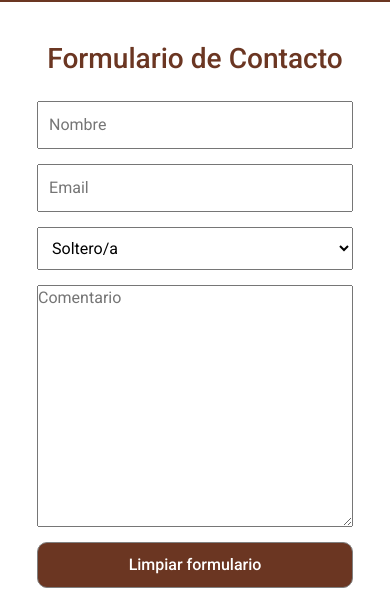
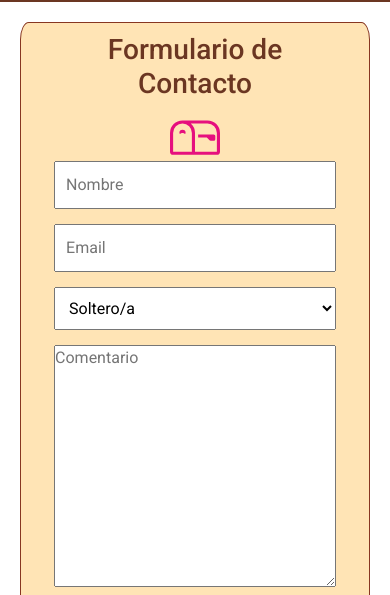
Before and after one commit to JhersonHuacho/restaurante_franciscohuacho, a website: page pages/contacto.html in a window 390 px wide. Shown: the part 114-709 px from the top of the page. Drawn offline with nearby package versions, Linux system fonts and the light colour scheme.

Commit message:
Modificación del html y css de contacto

```diff
--- a/pages/contacto.html
+++ b/pages/contacto.html
@@ -67,11 +67,12 @@
 
     <main id="contacto">
       <section class="contacto-section">
-        <h1>Formulario de Contacto</h1>
+        <div class="contacto-contenido">
+          <div class="contacto-contenido-left">
             <form action="" class="contacto-form">
               <div class="contacto-form-inputs">
                 <input type="text" name="name" id="name" placeholder="Nombre" required>
-            <input type="text" name="email" id="email" placeholder="Email" required>
+                <input type="email" name="email" id="email" placeholder="Email" required>
                 <select name="estadocivil" id="estadocivil">
                   <option value="S">Soltero/a</option>
                   <option value="C">Casado/a</option>
@@ -85,6 +86,12 @@
                 <input type="submit" value="Enviar formulario">
               </div>
             </form>
+          </div>
+          <div class="contacto-contenido-right">
+            <h1>Formulario de Contacto</h1>
+            <img class="contacto-svg" src="../multimedia/image/mailbox.svg" alt="mailbox">
+          </div>
+        </div>
       </section>
     </main>
 
--- a/scss/pages/_contacto.scss
+++ b/scss/pages/_contacto.scss
@@ -1,10 +1,27 @@
 /**************************************************/
 /***** Formulario (FORM) **************************/
 /**************************************************/
-#contacto .contacto-section {
+#contacto .contacto-svg {
+    width: 100px;
+    color: #e6107e;
+}
+#contacto .contacto-contenido {
+    background-color: moccasin;
+    max-width: 80rem;
+    margin: 2rem auto;
+    border: 1px solid #873622;
+    border-radius: 2.5%;
+
     display: flex;
-    flex-direction: column;
-    align-items: center;
+}
+#contacto .contacto-contenido-left {
+    width: 60%;
+}
+#contacto .contacto-contenido-right {
+    width: 200px;
+    // background-color: #FFA22B;
+    width: 40%;
+    border-radius: 5px 5% 5% 10px;
 }
 #contacto .contacto-section h1 {
     color: #6b3622;
@@ -12,7 +29,6 @@
     margin-bottom: 25px;
 }
 #contacto .contacto-section .contacto-form {
-    width: 80%;
     display: flex;
     flex-direction: column;
     align-items: center;
@@ -22,6 +38,7 @@
     flex-direction: column;
     /* justify-content: center; */
     align-items: center;
+    margin-top: 5rem;
 }
 #contacto .contacto-section .contacto-form .contacto-form-inputs input {
     width: 400px;
@@ -48,6 +65,7 @@
     display: flex;
     justify-content: space-around;
     margin-bottom: 50px;
+    width: 100%;
 }
 #contacto .contacto-section .contacto-form .contacto-form-buttons input {
     padding: 10px 15px;
@@ -62,3 +80,64 @@
     background-color: #e6107e;
     cursor: pointer;
 }
+
+@media (max-width: 575.98px) {
+    #contacto .contacto-contenido {
+        max-width: 50rem;
+        margin: 2rem 2rem;
+
+        display: flex;
+        flex-direction: column-reverse;
+        align-items: center;
+    }
+
+    #contacto .contacto-contenido-left {
+        width: 90%;
+    }
+
+    #contacto .contacto-contenido-right {
+        width: 90%;
+        text-align: center;
+    }
+
+    #contacto .contacto-contenido-right h1 {
+        margin: 1rem 2rem;
+    }
+
+    #contacto .contacto-contenido-right .contacto-svg {
+        width: 50px;
+    }
+
+    #contacto .contacto-section .contacto-form {
+        width: 100%;
+        align-items: stretch;
+    }
+    #contacto .contacto-section .contacto-form .contacto-form-inputs {
+        margin: 0;
+    }
+    #contacto .contacto-section .contacto-form .contacto-form-inputs input {
+        width: 90%;
+        margin-bottom: 15px;
+        padding: 10px;
+    }
+    #contacto .contacto-section .contacto-form .contacto-form-inputs select {
+        width: 90%;
+        margin-bottom: 15px;
+        padding: 10px;
+        align-self: center;
+    }
+    #contacto .contacto-section .contacto-form .contacto-form-inputs textarea {
+        width: 90%;
+        margin-bottom: 15px;
+        align-self: center;
+    }
+    #contacto .contacto-section .contacto-form .contacto-form-buttons {
+        display: flex;
+        flex-direction: column;
+        row-gap: 10px;
+        width: 90%;
+        margin: 0 auto;
+        padding-bottom: 20px;
+    }
+
+}
--- a/scss/pages/_home.scss
+++ b/scss/pages/_home.scss
@@ -112,34 +112,7 @@
     width: 100%;
     overflow: hidden;
   }
-  #contacto .contacto-section .contacto-form {
-    align-items: stretch;
-    width: 90%;
-  }
-  #contacto .contacto-section .contacto-form .contacto-form-inputs input {
-    width: 90%;
-    margin-bottom: 15px;
-    padding: 10px;
-  }
-  #contacto .contacto-section .contacto-form .contacto-form-inputs select {
-    width: 90%;
-    margin-bottom: 15px;
-    padding: 10px;
-    align-self: center;
-  }
-  #contacto .contacto-section .contacto-form .contacto-form-inputs textarea {
-    width: 90%;
-    margin-bottom: 15px;
-    align-self: center;
-  }
-  #contacto .contacto-section .contacto-form .contacto-form-buttons {
-    display: flex;
-    flex-direction: column;
-    row-gap: 10px;
-    width: 90%;
-    margin: 0 auto;
-    padding-bottom: 20px;
-  }
+
   #nosotros .nosotros-section .nosotros-content {
     margin-right: 0;
     margin-bottom: 20px;
```
Also changed, not shown: pages/reservas.html (+1 -1 lines), css/index.css, multimedia/image/mailbox.svg (added). Lines whose indentation alone changed are shown as unchanged.
